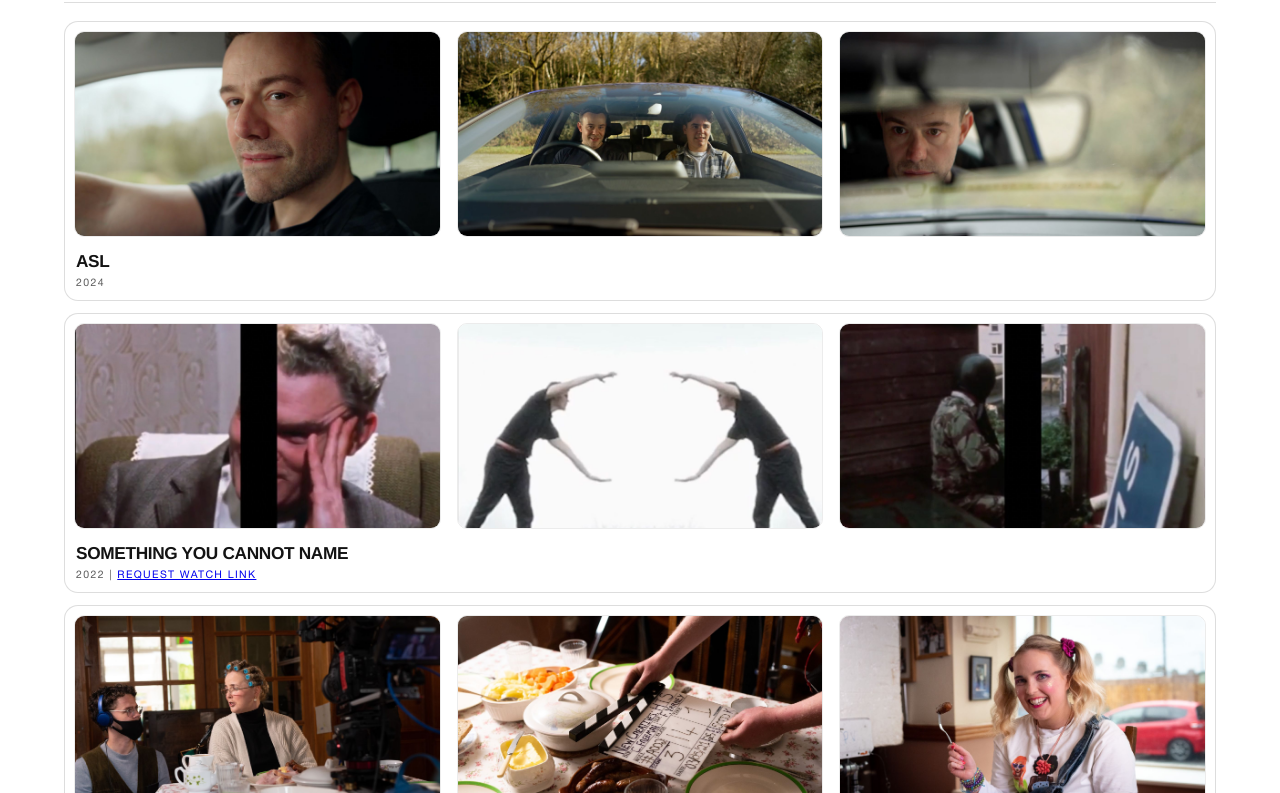
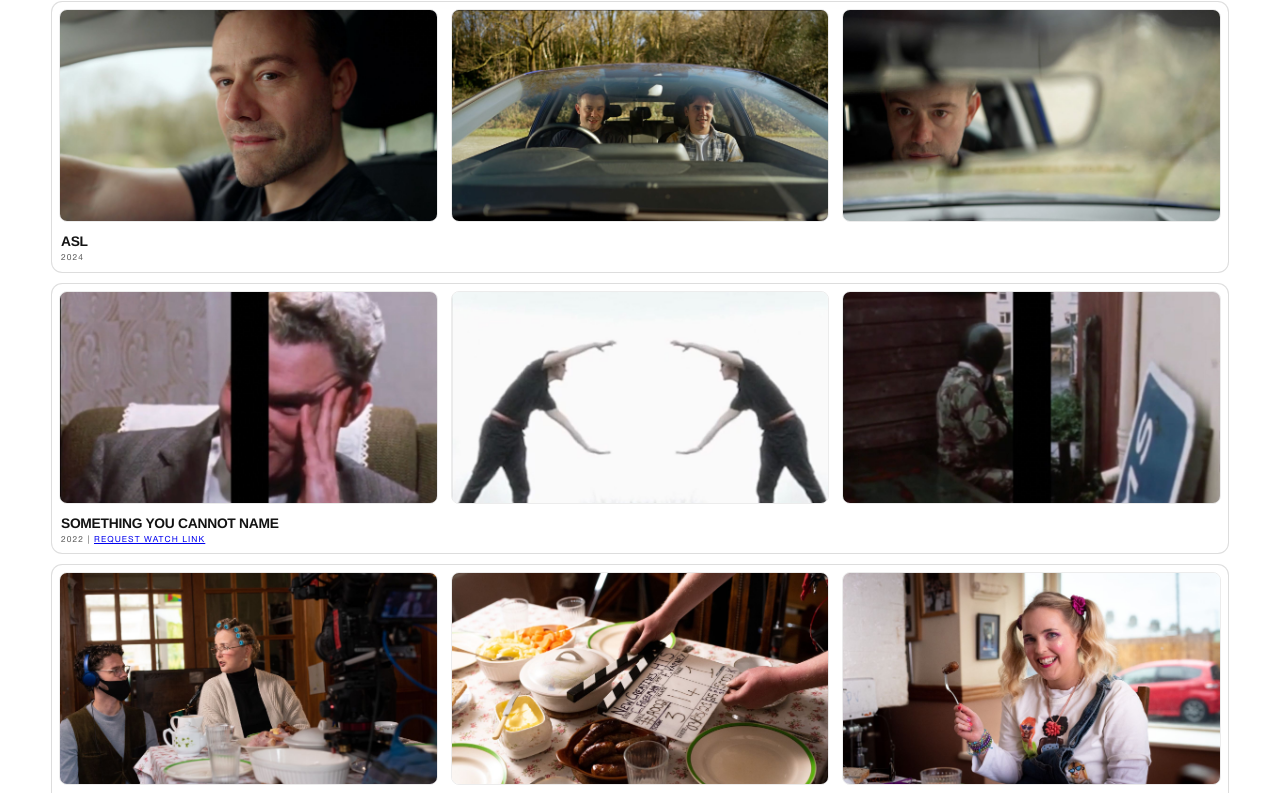
Before and after one commit to Tandrews287/CalFreeman, a plain HTML site: page index.html in a window 1280 px wide. Shown: the part 81-874 px from the top of the page. Drawn offline with Linux system fonts and the light colour scheme.

Commit message:
20% dezoom

```diff
--- a/index.html
+++ b/index.html
@@ -4,7 +4,7 @@
     <meta charset="UTF-8">
     <meta name="viewport" content="width=device-width, initial-scale=1.0">
     <title>Cal Freeman | Writer & Director</title>
-    <link rel="stylesheet" href="styles.css?v=2026070315">
+    <link rel="stylesheet" href="styles.css?v=2026070316">
 </head>
 <body class="is-loading">
     <div class="load-overlay" aria-hidden="true">
@@ -168,6 +168,6 @@
         </div>
     </footer>
 
-    <script src="script.js?v=2026070315"></script>
+    <script src="script.js?v=2026070316"></script>
 </body>
 </html>
--- a/styles.css
+++ b/styles.css
@@ -52,6 +52,7 @@ body {
     font-family: 'Helvetica Neue', Helvetica, Arial, sans-serif;
     color: var(--ink);
     background: #ffffff;
+    zoom: 0.8;
 }
 
 .load-overlay {
```
